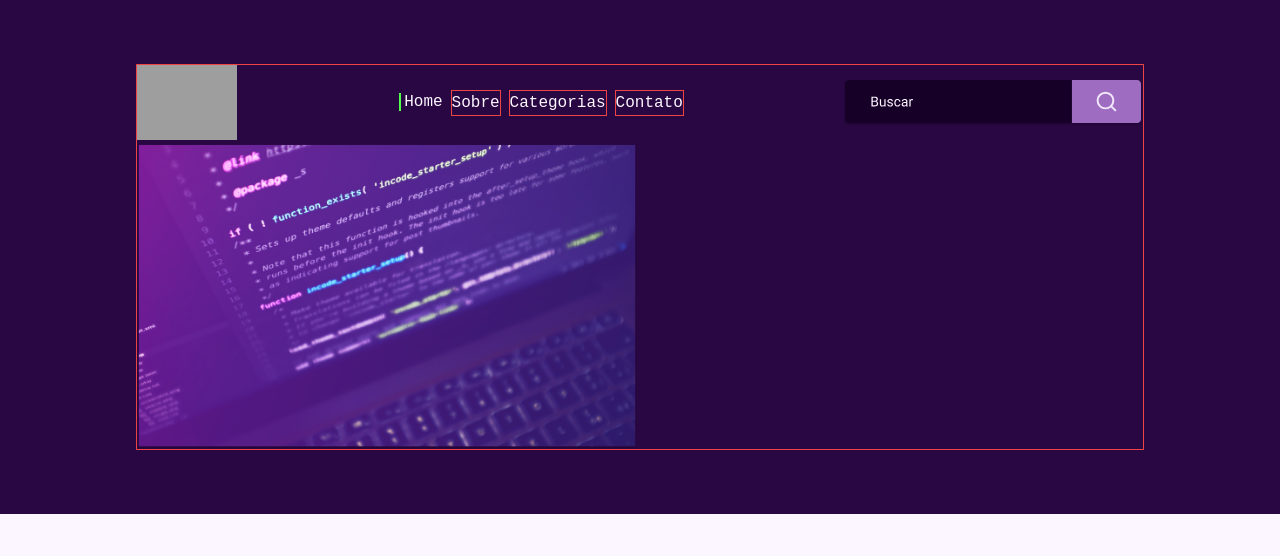
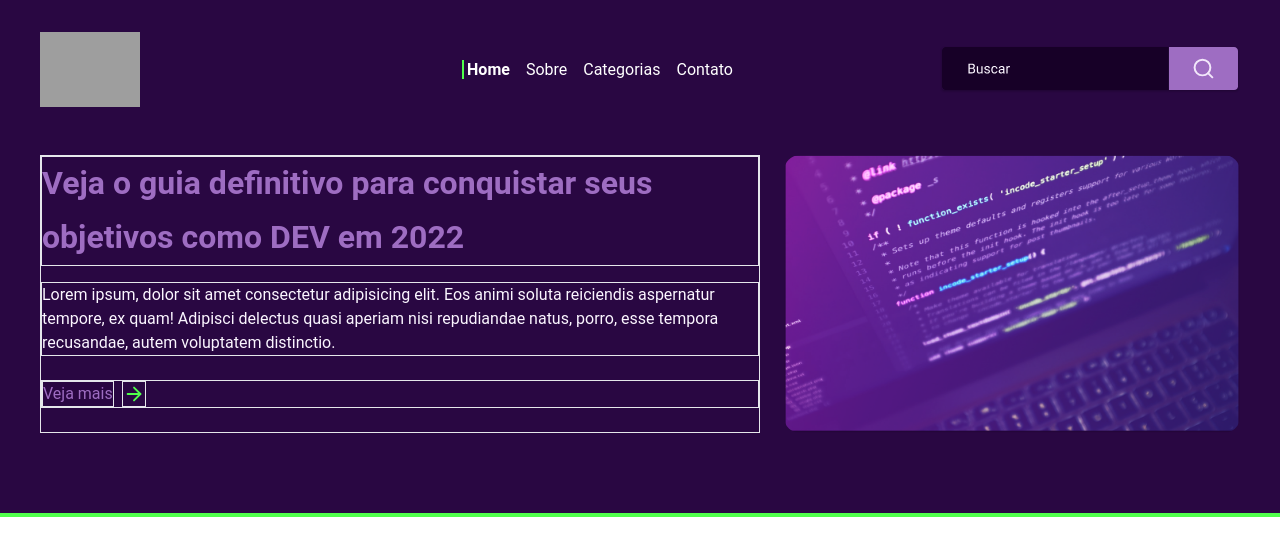
Before and after one commit to luizacavalcantee/the-blog, a Next.js app: page / in a window 1280 px wide. Shown: the top 556 px of the page. Built offline with nearby package versions, Linux system fonts and the light colour scheme; grey boxes are pictures that could not be loaded.

Commit message:
finalizando o header

```diff
--- /dev/null
+++ b/src/app/components/Divisor.tsx
@@ -0,0 +1,5 @@
+export default function Divisor() {
+    return (
+      <div className="bg-green h-1"></div>
+    );
+  }
--- a/src/app/components/Home.tsx
+++ b/src/app/components/Home.tsx
@@ -1,56 +1,63 @@
 import Image from 'next/image';
 import Logo from '../../assets/logo.svg';
 import Buscar from '../../assets/buscar.svg';
+import Arrow from '../../assets/arrow-right.svg';
 import Foto from '../../assets/featured-image.png';
 
 export default function Home() {
   return (
-    <div>
-      <div className="bg-darkPurple p-34">
-        <div className="container mx-auto border border-red-500">
+    <div className="bg-darkPurple py-8">
+      <div className="container mx-auto px-10">
         <header className="flex items-center justify-between">
           <Image
             src={Logo}
             alt="Logo"
             width={100}
             height={100}
+            className='mr-28'
           />
-
-            <div className="flex mx-auto gap-2 text-white">
-              {/*Home*/}
-              <div className="container mx-auto border-left border-red-500"> <span className="border-l-2 border-green h-6 mx-[3px]"/>Home</div>
-              {/*Sobre*/}
-              <div className="container mx-auto border border-red-500">Sobre</div>
-              {/*Categorias*/}
-              <div className="container mx-auto border border-red-500">Categorias</div>
-              {/*Contato*/}
-              <div className="container mx-auto border border-red-500">Contato</div>
+          <div className="flex ml-auto gap-4 text-white mx-auto">
+            <div className="container mx-auto">
+              <span className="border-l-2 border-green h-6 mx-[3px]"/>
+              <strong>Home</strong>
             </div>
-
+            <div className="container mx-auto">Sobre</div>
+            <div className="container mx-auto">Categorias</div>
+            <div className="container mx-auto">Contato</div>
+          </div>
           <div>
           <Image
             src={Buscar}
             alt="Logo"
             width={300}
             height={300}
-
           />
         </div>
 
         </header>
-          <div className='pt-1'>
+        <div className='flex my-12 gap-6'>
+          <div className='flex-col items-center border'>
+            <h1 className='text-lightPurple border'>Veja o guia definitivo para conquistar seus objetivos como DEV em 2022</h1>
+            <p className='text-light mt-4 mb-6 border'>Lorem ipsum, dolor sit amet consectetur adipisicing elit. Eos animi soluta reiciendis aspernatur tempore, ex quam! Adipisci delectus quasi aperiam nisi repudiandae natus, porro, esse tempora recusandae, autem voluptatem distinctio.</p>
+            <div className='flex gap-2 border'>
+              <span className='text-lightPurple border'>Veja mais</span>
+              <Image
+                src={Arrow}
+                alt="Logo"
+                width={24}
+                height={24}
+                className='border'
+              />
+            </div>
+          </div>
+
           <Image
             src={Foto}
             alt="Logo"
-              width={500}
-              height={500}
+            width={456}
+            height={400}
+            className='rounded-2xl'
           />
-          </div>
-        </div>
-      </div>
-
-      <div className="bg-white">
-        <div className="container mx-auto p-8">
         </div>
       </div>
     </div>
--- a/src/app/globals.css
+++ b/src/app/globals.css
@@ -7,19 +7,17 @@
     box-sizing: border-box;
     padding: 0;
     margin: 0;
-    font-family: 'Anonymous Pro', monospace;
-  }
-
-  .color-text {
-
+    font-family: 'roboto', sans-serif;
   }
 
   .p-34 {
     padding: 4rem 8.5rem 4rem 8.5rem;
   }
 
-  .gap-2 {
-    gap: 2rem;
+  h1 {
+    font-size: 2rem;
+    font-weight: 700;
+    line-height: 3.37rem;
   }
 
 }
--- a/src/app/page.tsx
+++ b/src/app/page.tsx
@@ -1,10 +1,12 @@
 import Home from './components/Home';
+import Divisor from './components/Divisor';
 import Content from './components/Content';
 
 export default function App() {
   return (
     <div>
       <Home />
+      <Divisor />
       <Content />
     </div>
   );
--- a/tailwind.config.ts
+++ b/tailwind.config.ts
@@ -11,7 +11,7 @@ const config: Config = {
       colors: {
         darkPurple: "#290742",
         lightPurple: "#9E6DC2",
-        white: "#FBF6FF",
+        light: "#FBF6FF",
         green: "#4FFF4B",
       },
     },
```
Lines whose indentation alone changed are shown as unchanged.
